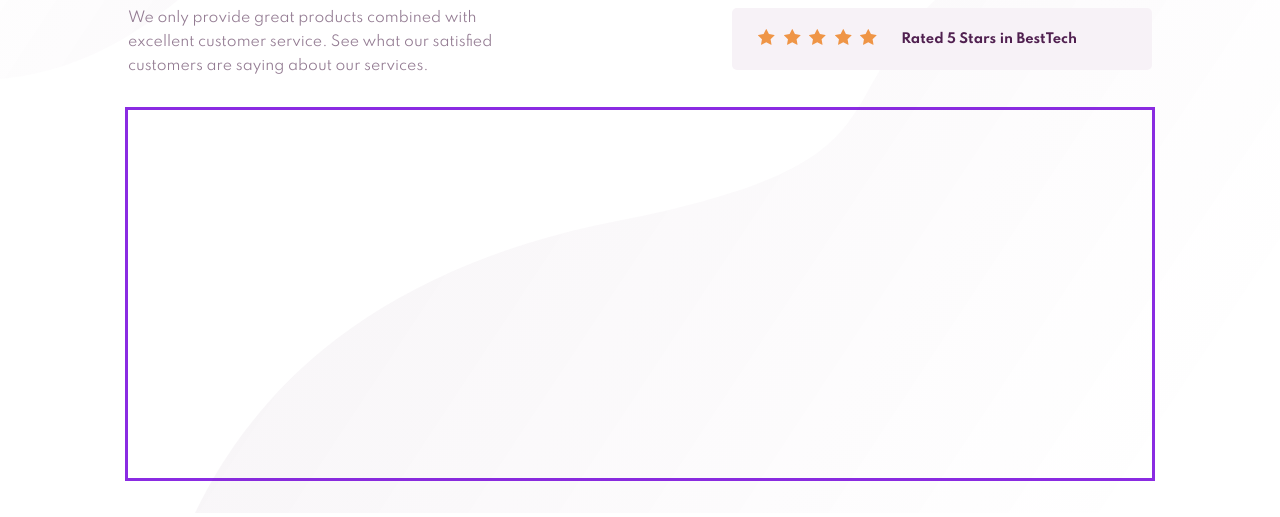
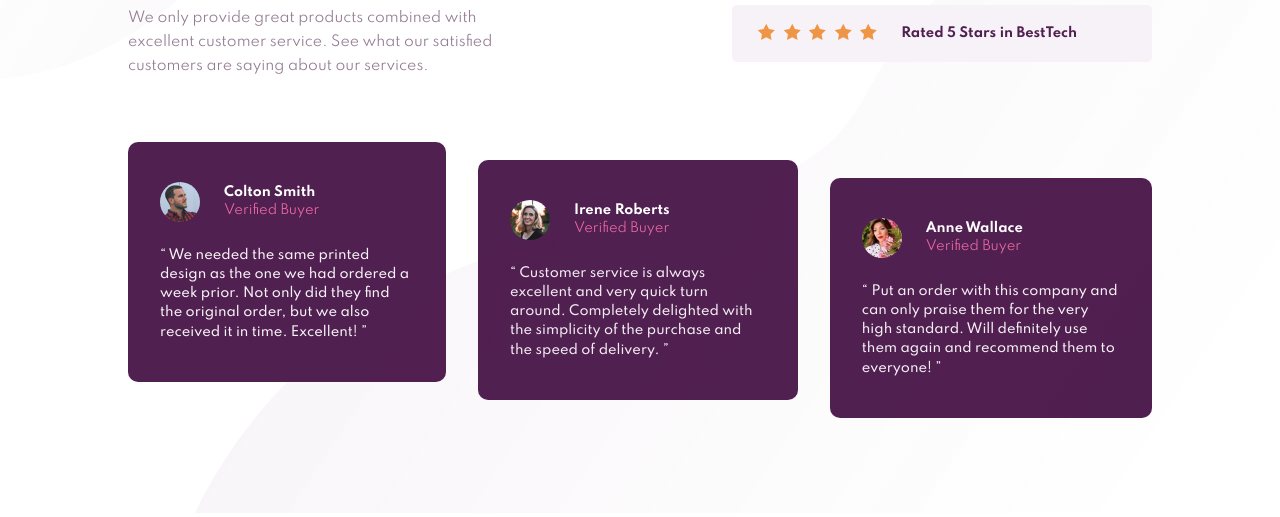
Before and after one commit to ADi2991/FEM-social-proof-section, a website: page index.html in a window 1280 px wide. Shown: the part 283-800 px from the top of the page. Drawn offline with Linux system fonts and the light colour scheme.

Commit message:
feat: Add bottom-half of content
Signed-off-by: Aditya Rao <adirlzr@gmail.com>

```diff
--- a/index.html
+++ b/index.html
@@ -62,7 +62,46 @@
       </div>
     </div>
     <div class="content-bottom">
-
+        <div class="testimonial">
+            <div class="persona">
+                <img src="images/image-colton.jpg" alt="colton"/>
+                <div>
+                    <h1 class="name">Colton Smith</h1>
+                    <p class="role">Verified Buyer</p>
+                </div>
+            </div>
+            <p class="review">
+                We needed the same printed design as the one we had ordered a week prior.
+                Not only did they find the original order, but we also received it in time.
+                Excellent!
+            </p>
+        </div>
+        <div class="testimonial">
+            <div class="persona">
+                <img src="images/image-irene.jpg" alt="irene"/>
+                <div>
+                    <h1 class="name">Irene Roberts</h1>
+                    <p class="role">Verified Buyer</p>
+                </div>
+            </div>
+            <p class="review">
+                Customer service is always excellent and very quick turn around. Completely
+                delighted with the simplicity of the purchase and the speed of delivery.
+            </p>
+        </div>
+        <div class="testimonial">
+            <div class="persona">
+                <img src="images/image-anne.jpg" alt="anne"/>
+                <div>
+                    <h1 class="name">Anne Wallace</h1>
+                    <p class="role">Verified Buyer</p>
+                </div>
+            </div>
+            <p class="review">
+                Put an order with this company and can only praise them for the very high
+                standard. Will definitely use them again and recommend them to everyone!
+            </p>
+        </div>
     </div>
   </div>
 
--- a/scss/styles.scss
+++ b/scss/styles.scss
@@ -65,7 +65,6 @@ body {
     .ratings {
       //outline: 3px dashed aqua;
       box-sizing: border-box;
-      width: 50%;
       display: flex;
       align-items: flex-end;
       flex-direction: column;
@@ -75,7 +74,7 @@ body {
         align-items: center;
         justify-content: flex-start;
         margin: 1.5% 0;
-        padding: 4% 5%;
+        padding: 3.5% 5%;
         border-radius: 5px;
         background-color: $light-gray-magenta;
         z-index: 2;
@@ -101,10 +100,67 @@ body {
 
   /* BOTTOM CONTENT */
   .content-bottom {
-    outline: 3px solid blueviolet;
-    display: flex;
-    flex-direction: row;
-    height: 50%;
-    padding: 2rem;
+    //outline: 1px dotted blueviolet;
+    display: grid;
+    grid-template-areas: "colton irene anne";
+    column-gap: 2rem;
+    padding: 2rem 0;
+
+    .testimonial {
+      //outline: 1px dotted green;
+      background-color: $magenta-dark;
+      padding: 2.5rem 2rem;
+      border-radius: 10px;
+      &:nth-child(1) { grid-area: colton; }
+      &:nth-child(2) {
+        grid-area: irene;
+        transform: translateY(7.5%);
+      }
+      &:nth-child(3) {
+        grid-area: anne;
+        transform: translateY(15%);
+      }
+
+      .persona {
+        display: flex;
+        justify-content: flex-start;
+        align-items: center;
+        font-size: 16px;
+        margin-bottom: 1.5rem;
+        img {
+          width: 2.5rem;
+          border-radius: 50%;
+          margin-right: 1.5rem;
+        }
+        .name {
+          @include theme-font("bold");
+          color: $white;
+          font-size: 13px;
+          margin-bottom: 3px;
+          margin-top: 0;
+        }
+        .role {
+          @include theme-font("regular");
+          color: $magenta-light;
+          font-size: 13px;
+          margin-bottom: 0;
+          margin-top: 3px;
+        }
+      }
+      .review {
+        @include theme-font("medium");
+        color: $light-gray-magenta;
+        font-size: 13px;
+        line-height: 1.2rem;
+        margin-bottom: 0;
+
+        &:before {
+          content: open-quote;
+        }
+        &:after {
+          content: close-quote;
+        }
+      }
+    }
   }
 }
```
Also changed, not shown: styles.css.
